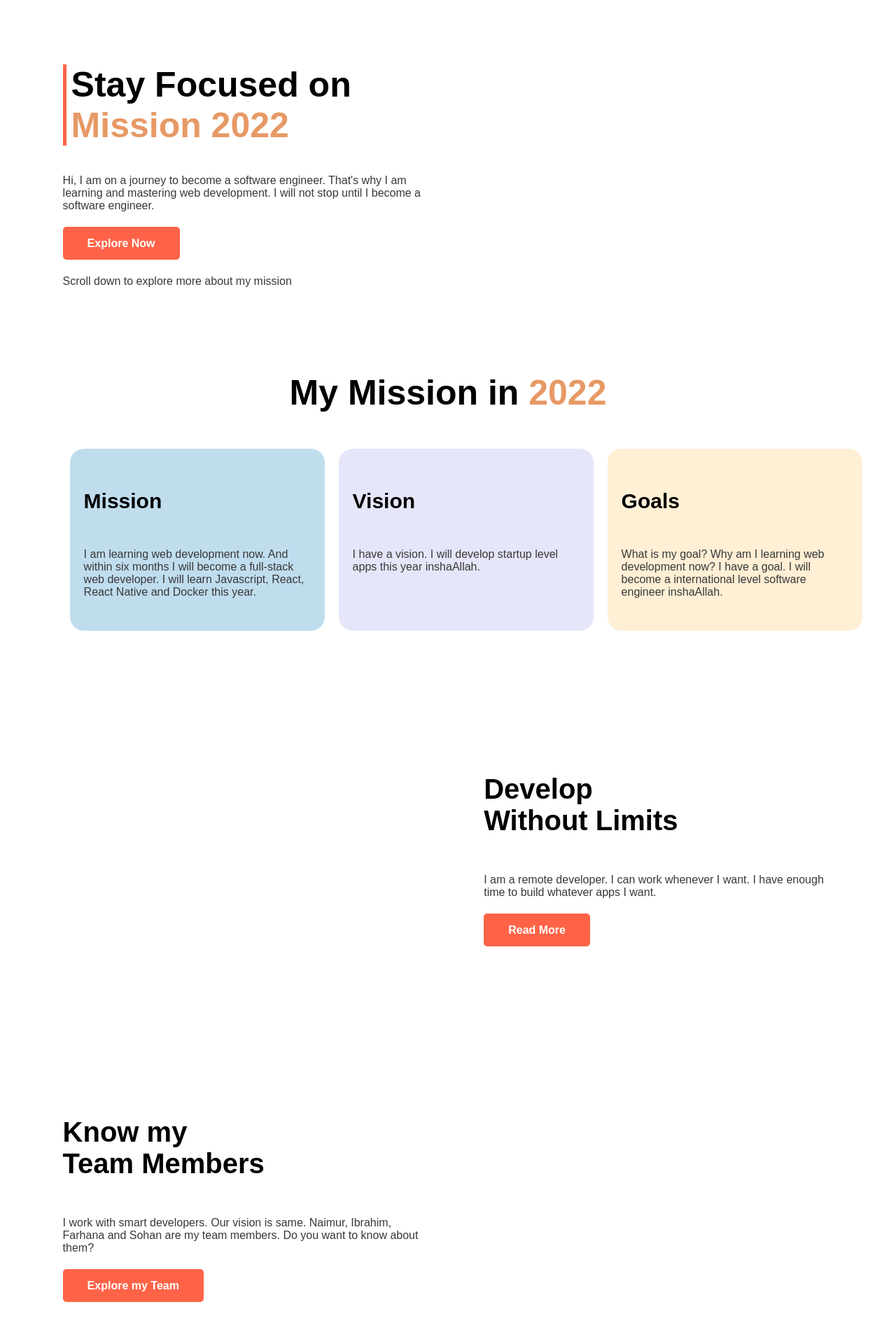
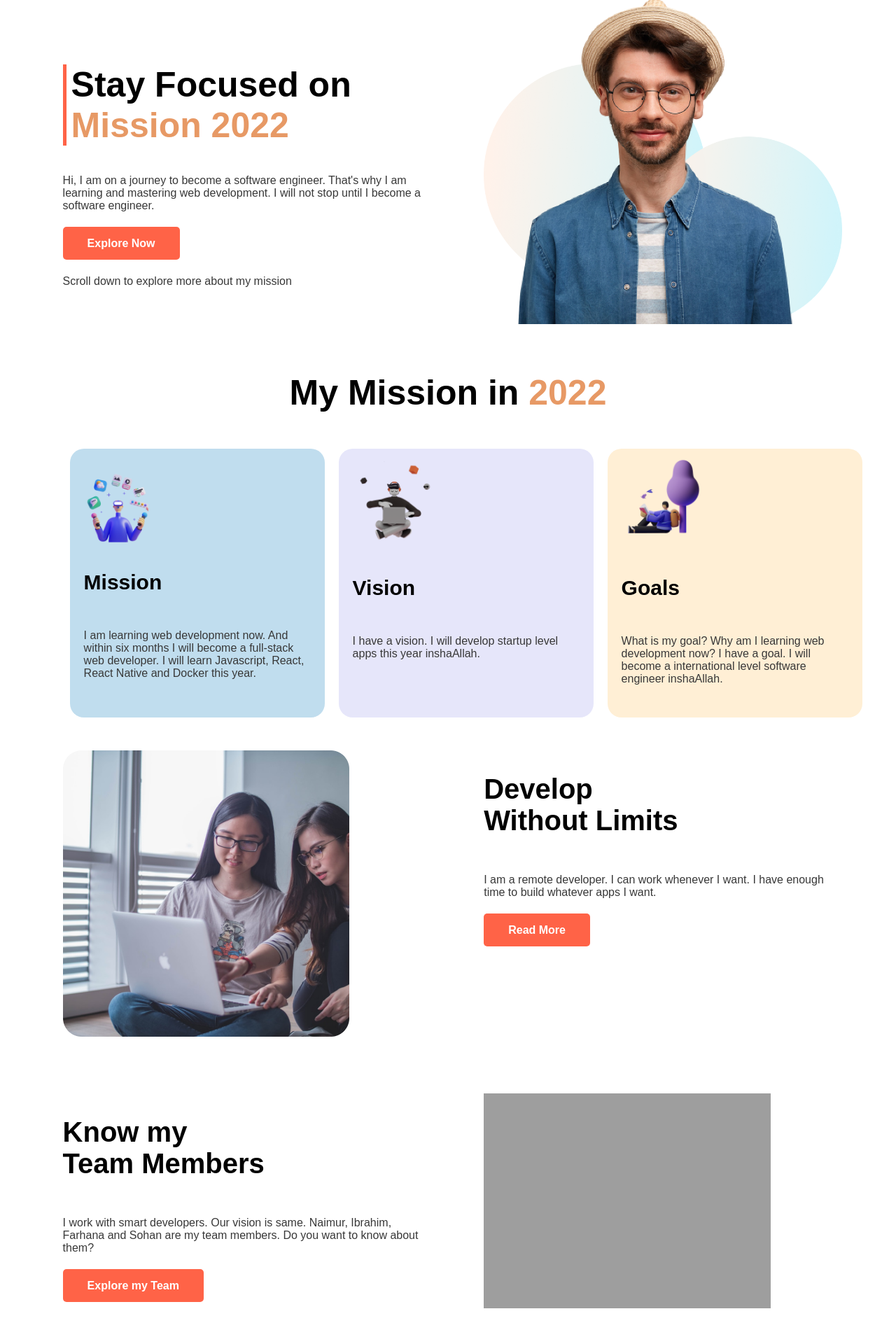
Before and after one commit to tangent24-hash/mission-2022, a plain HTML site: page index.html in a window 1280 px wide. Shown: the top 1900 px of the page at 70% size. Drawn offline with Linux system fonts and the light colour scheme; the site is published under a folder, as on GitHub Pages, so addresses that start at the root find nothing.

Commit message:
fixing image for github

```diff
--- a/index.html
+++ b/index.html
@@ -22,7 +22,7 @@
             <p>Scroll down to explore more about my mission</p>
         </div>
         <div class="half-width">
-            <img style="width: 100%;" src="/images/person/person-4.png" alt="">
+            <img style="width: 100%;" src="images/person/person-4.png" alt="">
         </div>
     </section>
 
@@ -30,21 +30,21 @@
         <h1 class="center-align">My Mission in <span>2022</span></h1>
         <div class="columns">
             <div class="column" id="bg-1">
-                <img src="/images/illustrators/illustrator-1.png" alt="">
+                <img src="images/illustrators/illustrator-1.png" alt="">
                 <div>
                     <h3>Mission</h3>
                     <p>I am learning web development now. And within six months I will become a full-stack web developer. I will learn Javascript, React, React Native and Docker this year.</p>
                 </div>
             </div>
             <div class="column" id="bg-2">
-                <img src="/images/illustrators/illustrator-2.png" alt="">
+                <img src="images/illustrators/illustrator-2.png" alt="">
                 <div>
                     <h3>Vision</h3>
                     <P>I have a vision. I will develop startup level apps this year inshaAllah.</P>
                 </div>
             </div>
             <div class="column" id="bg-3">
-                <img src="/images/illustrators/illustrator-3.png" alt="">
+                <img src="images/illustrators/illustrator-3.png" alt="">
                 <div>
                     <h3>Goals</h3>
                     <p>What is my goal? Why am I learning web development now? I have a goal. I will become a international level software engineer inshaAllah.</p>
@@ -55,7 +55,7 @@
 
     <section style="padding-top: 50px;">
         <div class="half-width">
-            <img class="bottom-img" src="/images/pictures/coding.png" alt="">
+            <img class="bottom-img" src="images/pictures/coding.png" alt="">
         </div>
         <div class="half-width">
             <h2>Develop<br>Without Limits</h2>
@@ -71,14 +71,14 @@
             <a class="anchor-button" target="_blank" href="https://www.linkedin.com/in/sohanur1/">Explore my Team</a>
         </div>
         <div class="half-width">
-            <img src="/images/pictures/project.png" alt="">
+            <img src="images/pictures/project.png" alt="">
         </div>
     </section>
 
     <section>
         <h1 class="center-align">Save the <span>Planet</span></h1>
         <div class="half-width">
-            <img src="/images/pictures/planet.png" alt="">
+            <img src="images/pictures/planet.png" alt="">
         </div>
         <div class="half-width">
             <h2>Build Environment Friendly <span>Apps</span></h2>
```
